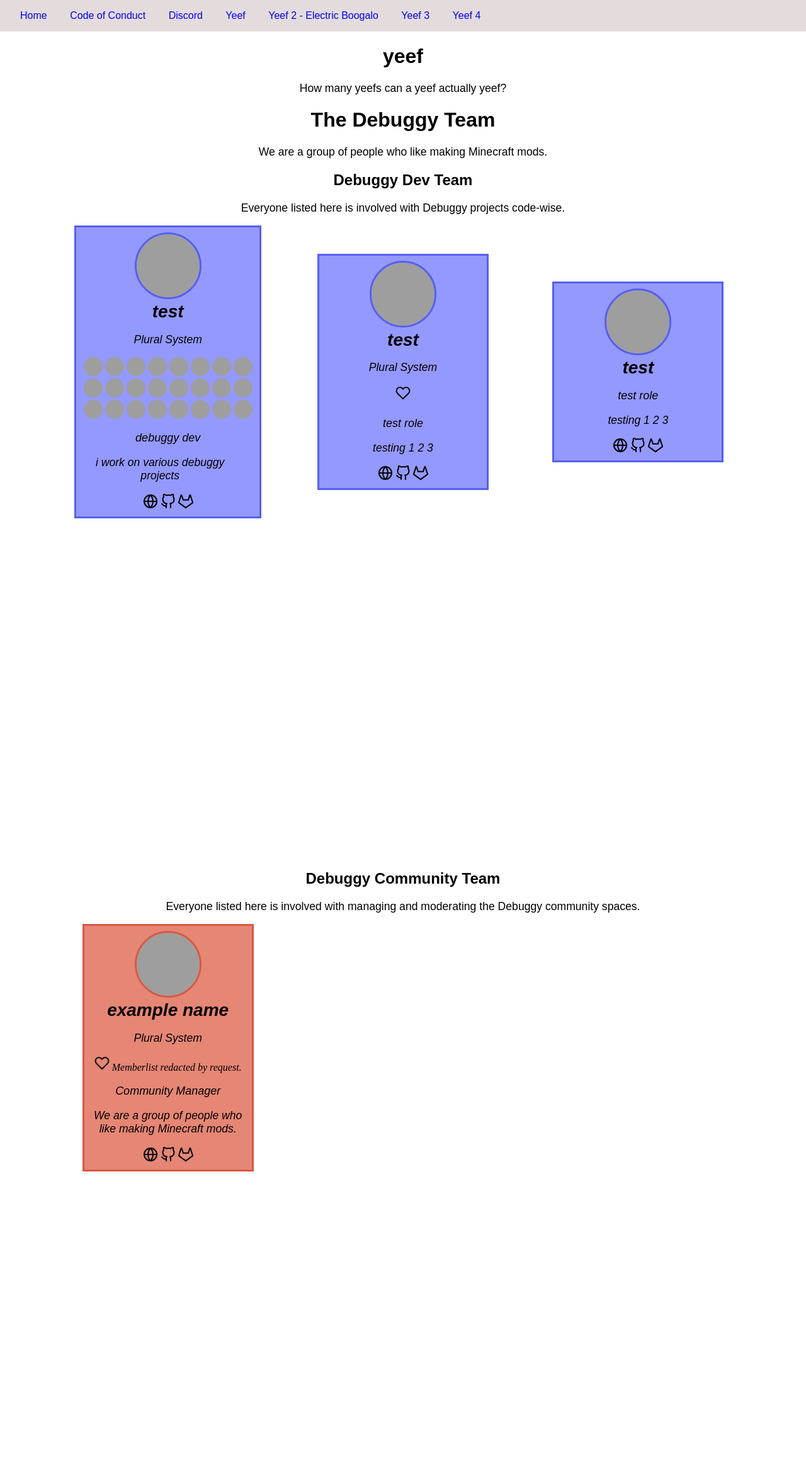
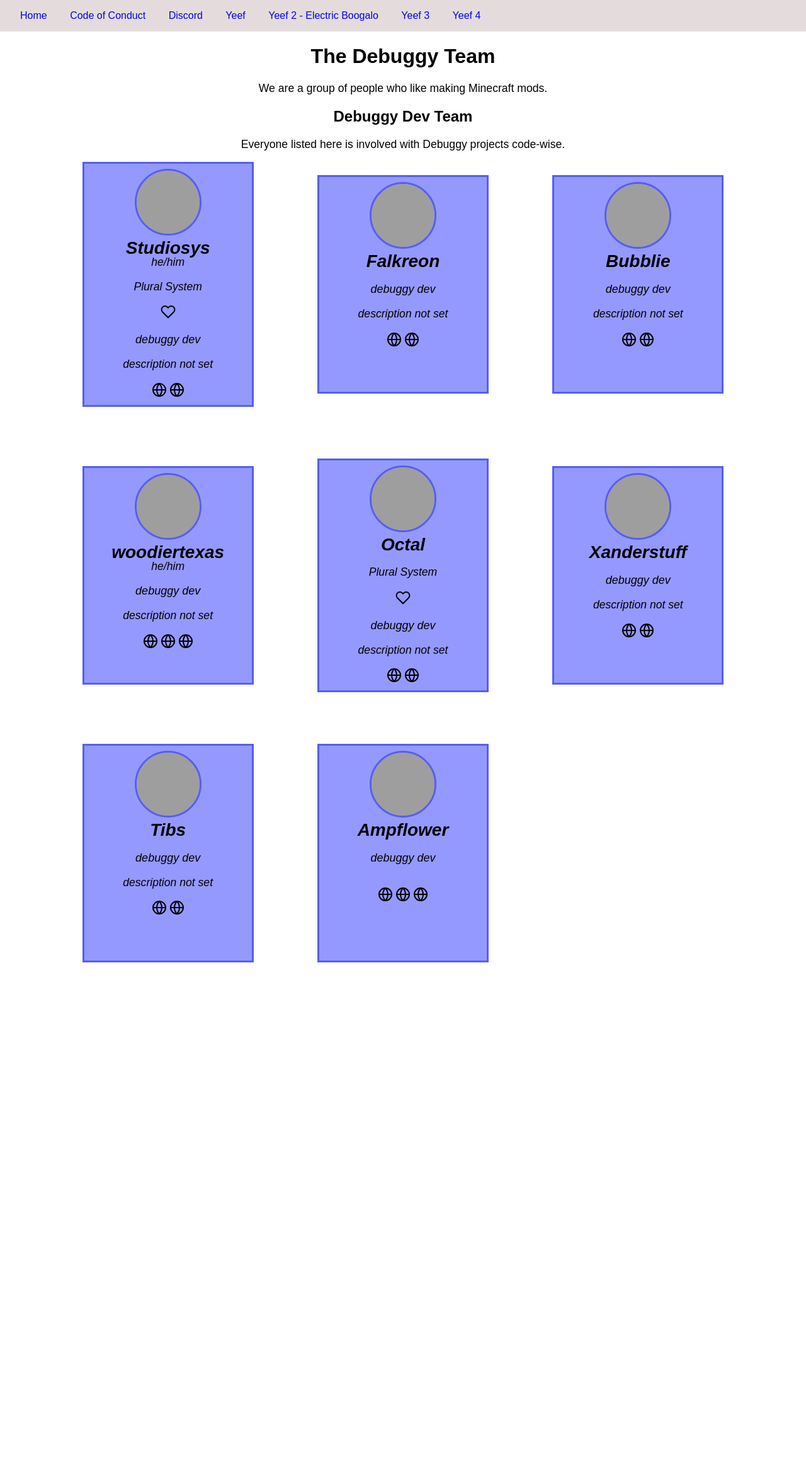
Before and after one commit to maximumpower55/debuggyteam.github.io, a Jekyll site: the page built from index.html, in a window 1280 px wide. Shown: the whole page at 63% size. Built offline with Jekyll 4.4.1, drawn with Linux system fonts in a browser that asks for light colours; after the commit the page ends 1528 px from its top, so only the background shows below that; grey boxes are pictures that could not be loaded.

Commit message:
more profile card stuff x3

```diff
--- a/_data/members.yml
+++ b/_data/members.yml
@@ -1,41 +1,97 @@
-- name: test
+- name: Studiosys
   team: development
   role: debuggy dev
-  description: i work on various debuggy projects
+  description: description not set
 
   social:
-     profile-picture-url: https://cdn.discordapp.com/attachments/919473654566379581/1096621611664277674/image.png
-     discord: test#0000
-     github: test-git
-     personal-site: example.com
+    github: peaceheis
+    pronouns: he/him
 
   is-plural-system: true
-  system-memberlist-redacted: false
+  is-system-memberlist-redacted: true
 
-- name: test
+- name: Falkreon
   team: development
-  role: test role
-  description: testing 1 2 3
+  role: debuggy dev
+  description: description not set
 
   social:
-     profile-picture-url: https://cdn.discordapp.com/icons/912349224232943649/90c5433e15029bbdd96100408e23b7a9.webp
-     discord: test#0000
-     github: test-git
-     personal-site: example.com
+    github: falkreon
+    pronouns:
+
+  is-plural-system: false
+  is-system-memberlist-redacted: false
+
+- name: Bubblie
+  team: development
+  role: debuggy dev
+  description: description not set
+
+  social:
+    github: Bubblie01
+    pronouns:
+
+  is-plural-system: false
+  is-system-memberlist-redacted: false
+
+- name: woodiertexas
+  team: development
+  role: debuggy dev
+  description: description not set
+
+  social:
+    pfp-override: https://cdn.discordapp.com/avatars/788483848127905844/d2daa4f54fb04ff58319fc0602ee159a.webp
+    github: woodiertexas
+    pronouns: he/him
+
+  is-plural-system: false
+  is-system-memberlist-redacted: false
+
+- name: Octal
+  team: development
+  role: debuggy dev
+  description: description not set
+
+  social:
+    github: oliver-makes-code
+    pronouns:
 
   is-plural-system: true
-  system-memberlist-redacted: true
+  is-system-memberlist-redacted: true
 
-- name: test
+- name: Xanderstuff
   team: development
-  role: test role
-  description: testing 1 2 3
+  role: debuggy dev
+  description: description not set
 
   social:
-     profile-picture-url: https://cdn.discordapp.com/icons/912349224232943649/90c5433e15029bbdd96100408e23b7a9.webp
-     discord: test#0000
-     github: test-git
-     personal-site: example.com
+    github: xanderstuff
+    pronouns:
 
   is-plural-system: false
-  system-memberlist-redacted: false
+  is-system-memberlist-redacted: false
+
+- name: Tibs
+  team: development
+  role: debuggy dev
+  description: description not set
+
+  social:
+    github: TibiNonEst
+    pronouns:
+
+  is-plural-system: false
+  is-system-memberlist-redacted: false
+
+- name: Ampflower
+  team: development
+  role: debuggy dev
+  description:
+
+  social:
+    pronouns:
+    github: Ampflower
+    personal-site: https://ampflower.gay/
+
+  is-plural-system: false
+  is-system-memberlist-redacted: false
--- a/_sass/components.scss
+++ b/_sass/components.scss
@@ -8,6 +8,20 @@
         padding: 5px;
         border-radius: 6px;
         opacity: 0.5;
+        bottom: 100%;
+        left: 50%;
+        margin-left: -120px;
+
+        &::after {
+            content: " ";
+            position: absolute;
+            top: 100%; /* At the bottom of the tooltip */
+            left: 50%;
+            margin-left: -10px;
+            border-width: 5px;
+            border-style: solid;
+            border-color: var(--background-color) transparent transparent transparent;
+        }
 
         /* Tooltip text positioning */
         text-align: center;
@@ -16,9 +30,17 @@
         /* Tooltip coloring */
         background-color: var(--background-color);
         color: var(--text-color);
+    }
 
-        &:hover {
-            visibility: visible;
-        }
+    &:hover .tooltip-text {
+        visibility: visible;
     }
 }
+
+.line-clamp {
+    display: -webkit-box;
+    -webkit-line-clamp: 5; /* number of lines to show */
+            line-clamp: 5;
+    -webkit-box-orient: vertical;
+	overflow: hidden;
+}
--- a/assets/css/style.scss
+++ b/assets/css/style.scss
@@ -50,6 +50,7 @@
 }
 
 .profiles {
+
 	h1 {
 		margin: 0;
 		font-size: 28px;
@@ -63,7 +64,7 @@
 	.profile-card {
 		min-width: 250px;
 		max-width: 275px;
-		margin: auto;
+		min-height: 325px;
 		text-align: center;
 		padding: 8px;
 	}
@@ -73,27 +74,33 @@
 		height: 100px;
 	}
 
+	.pronouns {
+		margin-top: -4px;
+	}
+
 	.plural-avatars {
+		padding-left: 10px;
+		padding-right: 10px;
+		max-height: 100px;
+
 		img {
 			width: 30px;
 			height: 30px;
 		}
-
-		max-height: 100px;
-		overflow: auto;
-
-		.redacted-heart {
-			overflow: hidden;
-		}
 	}
 
-	.title {
+	.role {
 		font-size: 18px;
 	}
 
 	.description {
+		padding-left: 10px;
+		padding-right: 10px;
 		max-width: 250px;
-		overflow-wrap: break-word;
+	}
+
+	.socials {
+		display: inline;
 	}
 }
 
--- a/index.html
+++ b/index.html
@@ -4,9 +4,6 @@
 ---
 
 <script src="https://unpkg.com/feather-icons"></script>
-
-<h1>yeef</h1>
-<p>How many yeefs can a yeef actually yeef?</p>
 
 <h1>The Debuggy Team</h1>
 <p>We are a group of people who like making Minecraft mods.</p>
@@ -17,12 +14,22 @@
     {% for card in site.data.members %}
     <i>
         <div class="profile-card">
-            <img class="profile-picture" src="{{card.social.profile-picture-url}}" alt="test">
+            {% if card.social.pfp-override %}
+            <img class="profile-picture" src="{{card.social.pfp-override}}" alt="{{card.name}}'s profile picture">
+            {% else %}
+            <img class="profile-picture" src="https://avatars.githubusercontent.com/{{card.social.github}}?size=256" alt="{{card.name}}'s profile picture">
+            {% endif %}
+
             <h1>{{card.name}}</h1>
+            {% if card.social.pronouns %}
+            <p class="pronouns">{{card.social.pronouns}}</p>
+            {% endif %}
+
+
             {% if card.is-plural-system==true %}
             <p class="plurality">Plural System</p>
             <div class="plural-avatars">
-                {% if card.system-memberlist-redacted==true %}
+                {% if card.is-system-memberlist-redacted==true %}
                 <div class="redacted-heart tooltip"><i data-feather="heart"></i>
                     <span class="redacted-info tooltip-text">Memberlist redacted by request.</span>
                 </div>
@@ -50,39 +57,25 @@
                 <i><img src="{{card.social.profile-picture-url}}"></i>
                 <i><img src="{{card.social.profile-picture-url}}"></i>
                 <i><img src="{{card.social.profile-picture-url}}"></i>
-
-                <i><img src="{{card.social.profile-picture-url}}"></i>
-                <i><img src="{{card.social.profile-picture-url}}"></i>
-                <i><img src="{{card.social.profile-picture-url}}"></i>
-                <i><img src="{{card.social.profile-picture-url}}"></i>
-                <i><img src="{{card.social.profile-picture-url}}"></i>
-                <i><img src="{{card.social.profile-picture-url}}"></i>
-                <i><img src="{{card.social.profile-picture-url}}"></i>
-
-                <i><img src="{{card.social.profile-picture-url}}"></i>
-                <i><img src="{{card.social.profile-picture-url}}"></i>
-                <i><img src="{{card.social.profile-picture-url}}"></i>
-                <i><img src="{{card.social.profile-picture-url}}"></i>
-                <i><img src="{{card.social.profile-picture-url}}"></i>
-                <i><img src="{{card.social.profile-picture-url}}"></i>
-                <i><img src="{{card.social.profile-picture-url}}"></i>
                 {% endif %}
             </div>
             {% endif %}
 
-            <p class="title">{{card.role}}</p>
-            <p class="description">{{card.description}}</p>
-            <!--unsure what to do here-->
+            <p class="role">{{card.role}}</p>
+            <p class="description line-clamp">{{card.description}}</p>
+            {% for social-link in card.social %}
+            {% if social-link %}
             <div class="socials">
-                <a href="#"><i data-feather="globe"></i></a>
-                <a href="#"><i data-feather="github"></i></a>
-                <a href="#"><i data-feather="gitlab"></i></a>
+                <a href="{{social-link}}"><i data-feather="globe">{{social-link}}</i></a>
             </div>
+            {% endif %}
+            {% endfor %}
         </div>
     </i>
     {% endfor %}
 </div>
 
+<!--
 <h2>Debuggy Community Team</h2>
 <p>Everyone listed here is involved with managing and moderating the Debuggy community spaces.</p>
 
@@ -107,6 +100,7 @@
         </div>
     </i>
 </div>
+-->
 
 <!--
 <footer class="footer">
```
